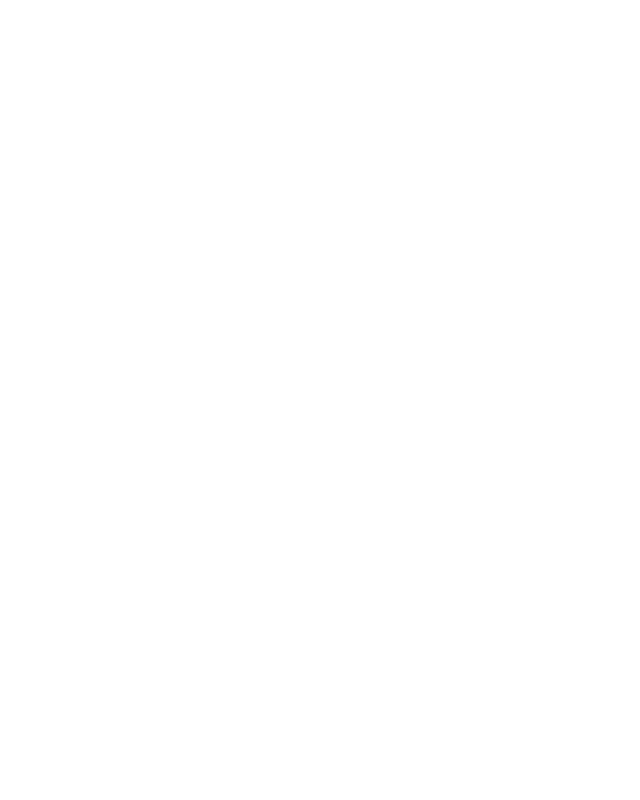
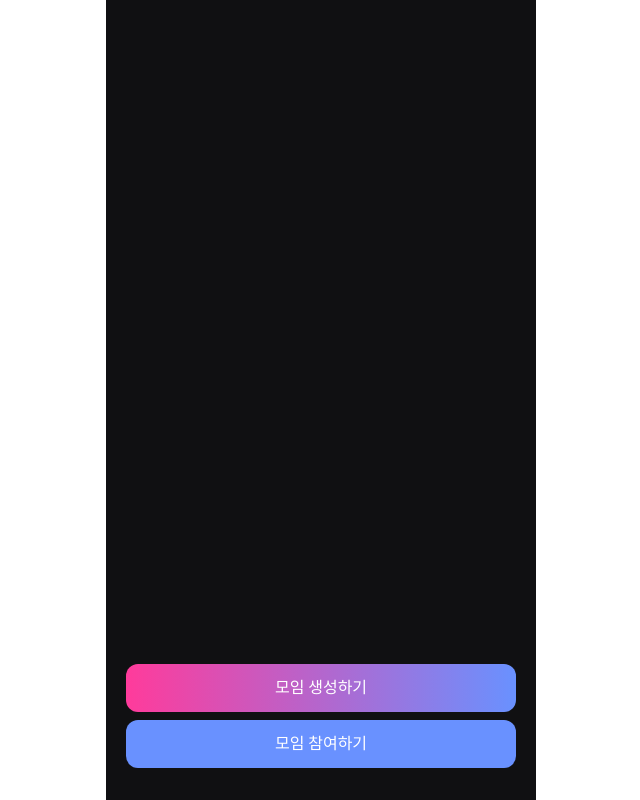
Before and after one commit to 2026-hajithon/2026-team01-impress-web, a React (Vite) app: page /start in a window 1280 px wide. Before the commit this address had no page. Shown: the whole page, without its empty margins (319-959 px from the left). Built offline with nearby package versions, Linux system fonts and the light colour scheme; a web font is replaced by a local one.

Commit message:
feat: 시작 화면 뼈대 구현

```diff
--- a/src/App.jsx
+++ b/src/App.jsx
@@ -1,11 +1,13 @@
 import { BrowserRouter, Route, Routes } from "react-router-dom";
 import HomePage from "@pages/HomePage";
+import StartPage from "@pages/StartPage";
 
 function App() {
   return (
     <BrowserRouter>
       <Routes>
         <Route path="/" element={<HomePage />} />
+        <Route path="/start" element={<StartPage />} />
       </Routes>
     </BrowserRouter>
   );
--- /dev/null
+++ b/src/pages/StartPage.jsx
@@ -0,0 +1,56 @@
+import Button from "@components/Button";
+
+const StartPage = () => {
+    const handleCreateRoom = () => {
+        // 이름 입력 화면으로 이동할 예정
+    };
+
+    const handleJoinRoom = () => {
+        // 입장 코드 입력 화면으로 이동할 예정
+    };
+  return (
+    <main className="min-h-dvh bg-white">
+      <section
+        className={[
+          "relative mx-auto flex min-h-dvh w-full max-w-[430px]",
+          "flex-col overflow-hidden bg-black",
+        ].join(" ")}
+      >
+        {/* 추후 하단 배경 그래픽이 들어갈 영역 */}
+        <div
+          className="pointer-events-none absolute inset-x-0 bottom-0 h-1/2"
+          aria-hidden="true"
+        />
+
+        {/* 메인 로고 및 그래픽 영역 */}
+        <div className="relative flex flex-1 items-center justify-center px-5">
+          <div
+            className="aspect-square w-3/4 max-w-72"
+            aria-label="메인 로고 이미지 영역"
+          >
+            {/* 추후 디자이너에게 받은 이미지 삽입 */}
+          </div>
+        </div>
+
+        {/* 하단 버튼 영역 */}
+        <div className="relative flex flex-col gap-2 pt-2 px-5 pb-8">
+          <Button
+            variant="primary"
+            onClick={handleCreateRoom}
+          >
+            모임 생성하기
+          </Button>
+
+          <Button
+            variant="secondary"
+            onClick={handleJoinRoom}
+          >
+            모임 참여하기
+          </Button>
+        </div>
+      </section>
+    </main>
+  )
+}
+
+export default StartPage
```
